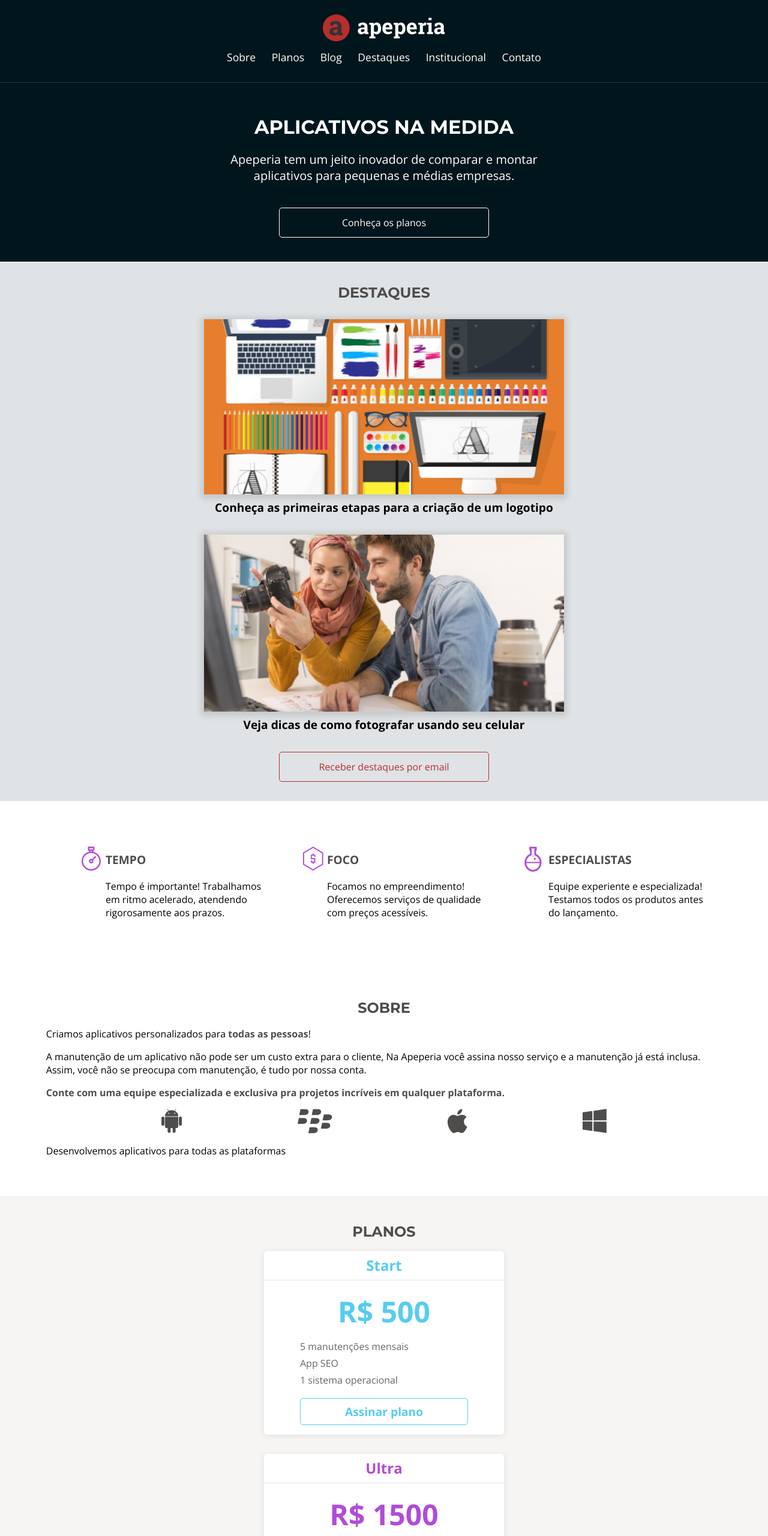
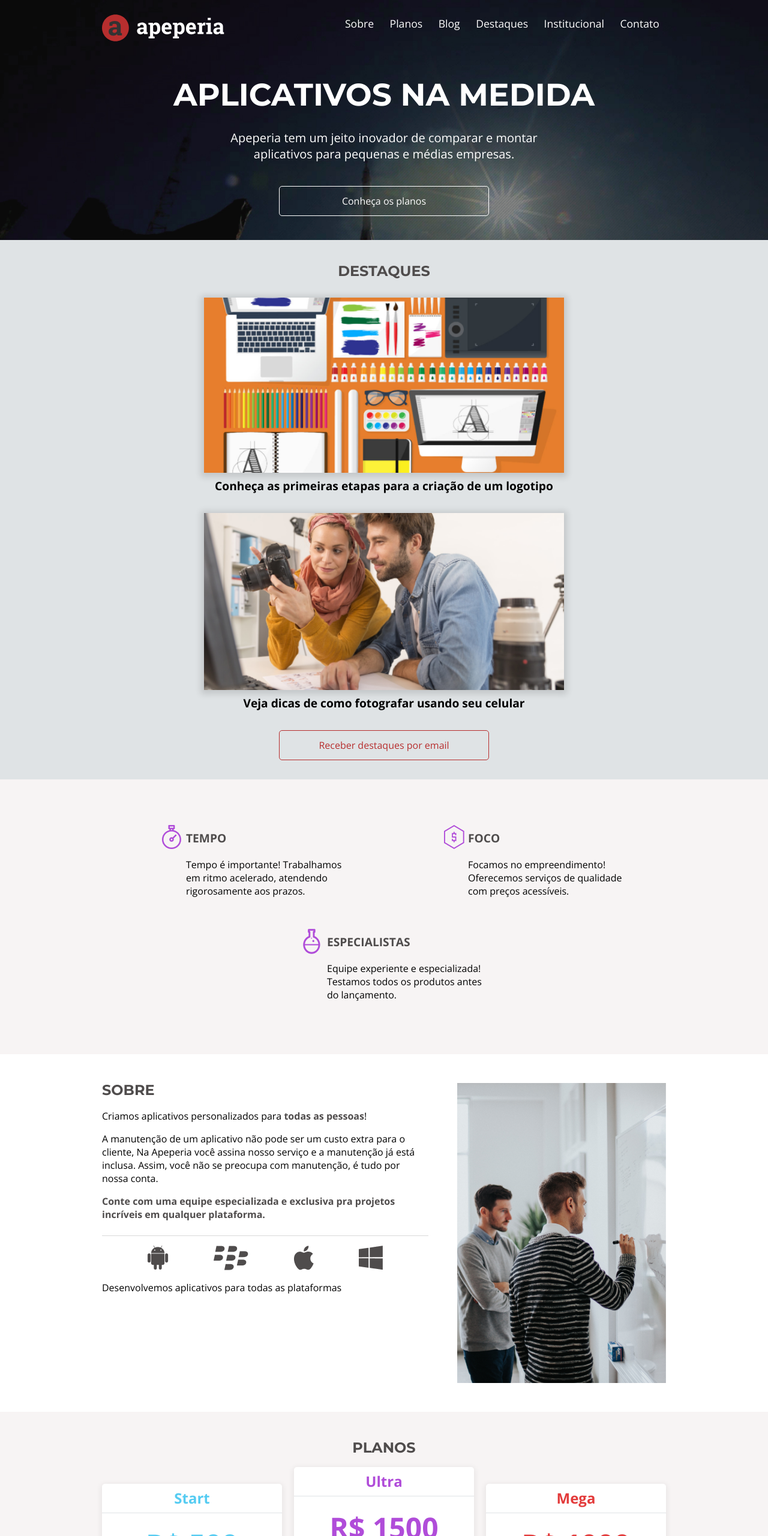
Before and after one commit to JoaoPauloFer/curso-LayoutsResponsivos-css, a plain HTML site: page index.html in a window 1280 px wide. Shown: the top 2560 px of the page at 60% size. Drawn offline with nearby package versions, Linux system fonts and the light colour scheme.

Commit message:
docs: 📑  Adicionando Layout para destop.

```diff
--- a/css/base.css
+++ b/css/base.css
@@ -37,3 +37,10 @@ body {
     border: 1px solid var(--branco);
     border-radius: 5px;
 }
+
+@media screen and (min-width: 1024px) {
+    .container {
+        padding-left: calc((100% - 940px)/2);
+        padding-right: calc((100% - 940px)/2);
+    }
+}
--- a/css/cabecalho.css
+++ b/css/cabecalho.css
@@ -34,3 +34,21 @@
     margin-bottom: 1.25rem;
     margin-left: .7rem;
 }
+
+@media screen and (min-width: 1024px) {
+    .cabecalho {
+        flex-direction: row;
+        justify-content: space-between;
+
+        border: none;
+    }
+}
+
+@media screen and (min-width: 1024px) {
+    .cabecalho {
+        flex-direction: row;
+        justify-content: space-between;
+
+        border: none;
+    }
+}
--- a/css/chamada.css
+++ b/css/chamada.css
@@ -37,3 +37,18 @@
         max-width: 600px;
     }
 }
+
+
+@media screen and (min-width: 1024px) {
+    .chamada {
+        background-image: url(../img/bg-intro.jpg);
+        background-size: cover;
+
+        padding-top: 8.25rem;
+    }
+
+    .chamada__titulo {
+        font-size: 3.25rem;
+        margin-bottom: 2rem;
+    }
+}
--- a/css/diferenciais.css
+++ b/css/diferenciais.css
@@ -44,3 +44,13 @@
 .item__texto {
     line-height: normal;
 }
+
+@media screen and (min-width: 1024px) {
+    .diferenciais {
+        background-color: var(--cinza-claro);
+    }
+
+    .diferenciais__lista {
+        justify-content: space-around;
+    }
+}
--- a/css/institucional.css
+++ b/css/institucional.css
@@ -62,3 +62,24 @@
         width: 100%;
     }
 }
+
+@media screen and (min-width: 1024px) {
+    .institucional__conteudo {
+        width: 100%;
+
+        display: flex;
+        justify-content: space-between;
+
+        text-align: left;
+    }
+
+    .institucional__video {
+        align-self: flex-end;
+
+        width: 375px;
+    }
+
+    .institucional__contato-email {
+        display: block;
+    }
+}
--- a/css/planos.css
+++ b/css/planos.css
@@ -110,3 +110,15 @@
         max-width: 400px;
     }
 }
+
+@media screen and (min-width: 1024px) {
+    .planos__cartoes {
+        flex-direction: row;
+        justify-content: space-between;
+        align-items: flex-end;
+    }
+
+    .cartao {
+        max-width: 300px;
+    }
+}
--- a/css/rodape.css
+++ b/css/rodape.css
@@ -34,3 +34,17 @@
 
     margin: 0 .5rem .7rem;
 }
+
+@media screen and (min-width: 1024px) {
+    .rodape {
+        flex-direction: row;
+        flex-wrap: wrap;
+        justify-content: space-between;
+    }
+
+    .rodape__navegacao {
+        text-align: left;
+
+        min-width: 600px;
+    }
+}
--- a/css/sobre.css
+++ b/css/sobre.css
@@ -32,3 +32,31 @@
 
     margin-bottom: 1rem;
 }
+
+.sobre__imagem {
+    display: none;
+}
+
+@media screen and (min-width: 1024px) {
+    .sobre {
+        display: flex;
+    }
+
+    .sobre__conteudo {
+        margin-right: 3rem;
+    }
+
+    .sobre__titulo {
+        text-align: left;
+    }
+
+    .sobre__texto--divisao {
+        border-bottom: 1px solid var(--cinza-medio);
+
+        padding-bottom: 1.5rem;
+    }
+
+    .sobre__imagem {
+        display: block;
+    }
+}
--- a/index.html
+++ b/index.html
@@ -87,7 +87,7 @@
                 </ul>
                 <p class="sobre__texto">Desenvolvemos aplicativos para todas as plataformas</p>
             </div>
-            <!-- <img src="img/sobre-apeperia.png" alt="Sobre a Apeperia" class="sobre__imagem"> -->
+            <img src="img/sobre-apeperia.png" alt="Sobre a Apeperia" class="sobre__imagem">
         </section>
         <section class="planos container">
             <h2 class="planos__titulo">Planos</h2>
@@ -132,6 +132,8 @@
         </section>
         <section class="institucional container">
             <h2 class="institucional__titulo">Institucional</h2>
+            <div class="institucional__conteudo">
+                <div class="institucional__informacoes">
                     <p class="institucional__descricao">Um pouco mais sobre a Apeperia</p>
                     <address class="institucional__endereco">
                         Rua Vergueiro, 3185 </br>
@@ -147,7 +149,9 @@
                             </p>
                         </article>
                     </address>
+                </div>
                 <video src="img/formacao-java.mp4" class="institucional__video" controls></video>
+            </div>
         </section>
     </main>
     <footer class="rodape container">
```
Lines whose indentation alone changed are shown as unchanged.
